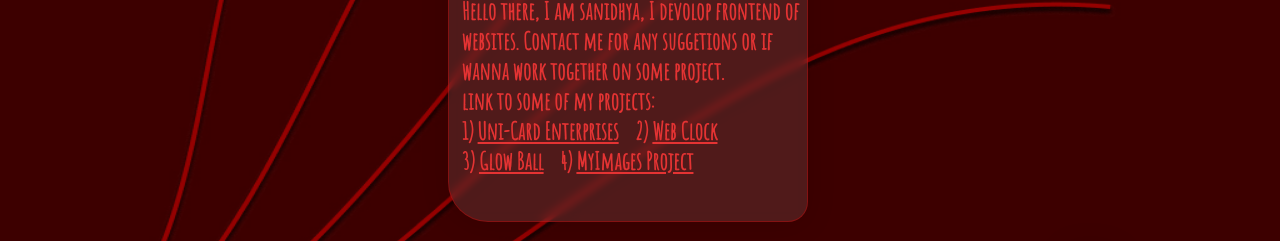
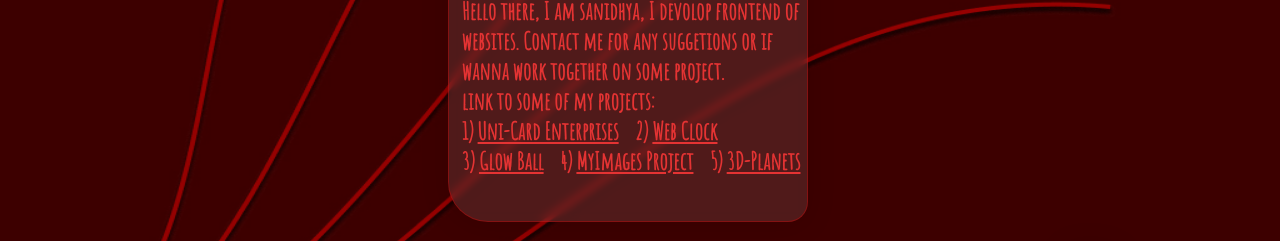
Before and after one commit to sanidhya-sahu/old-Portfolio, a plain HTML site: page myportfoilo.html in a window 1280 px wide. Shown: the part 364-605 px from the top of the page. Drawn offline with Linux system fonts and the light colour scheme; files whose address does not match are found by name; a web font is replaced by a local one.

Commit message:
Update myportfoilo.html

```diff
--- a/myportfoilo.html
+++ b/myportfoilo.html
@@ -23,6 +23,8 @@
             3) <a href="http://glowball.com.s3-website.ap-south-1.amazonaws.com/" style="color: #e43333;" target="_blank">Glow Ball</a>
             <!-- <br> -->&nbsp;&nbsp;
             4) <a href="http://myimages.com.s3-website.ap-south-1.amazonaws.com/" style="color: #e43333;" target="_blank">MyImages Project</a>
+            <!-- <br> -->&nbsp;&nbsp;
+            5) <a href="https://3d-planets-eight.vercel.app/" style="color: #e43333;" target="_blank">3D-Planets</a>
         </p>
     </div>
 
```
